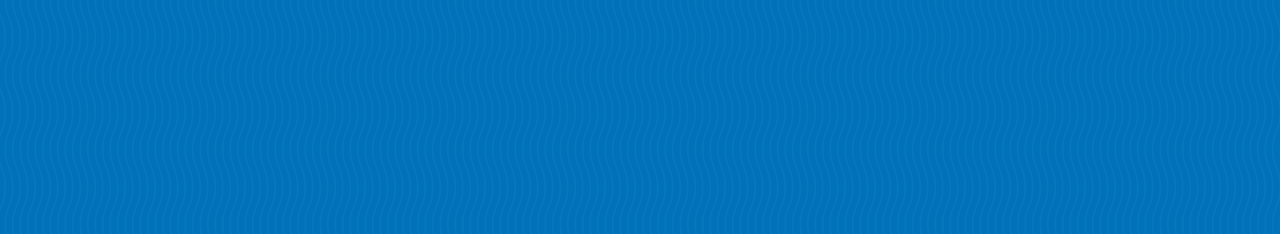
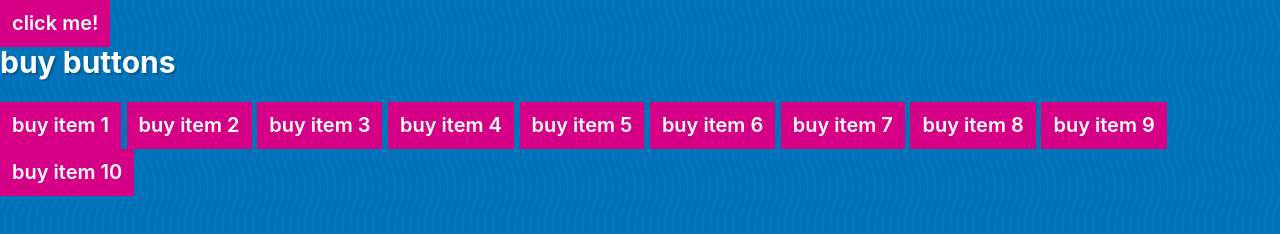
Before and after one commit to matthewselby/beginner-javascript, a website: page course-files/exercises/29 - Events/events.html in a window 1280 px wide. Drawn offline with Linux system fonts and the light colour scheme.

Commit message:
starting module 05

```diff
--- a/course-files/exercises/29 - Events/events.html
+++ b/course-files/exercises/29 - Events/events.html
@@ -9,7 +9,19 @@
 </head>
 
 <body>
-
+  <button class="butts">click me!</button>
+  <h2>buy buttons</h2>
+  <button class="buy">buy item 1</button>
+  <button class="buy">buy item 2</button>
+  <button class="buy">buy item 3</button>
+  <button class="buy">buy item 4</button>
+  <button class="buy">buy item 5</button>
+  <button class="buy">buy item 6</button>
+  <button class="buy">buy item 7</button>
+  <button class="buy">buy item 8</button>
+  <button class="buy">buy item 9</button>
+  <button class="buy">buy item 10</button>
+  <script src="./events.js"></script>
 </body>
 
 </html>
--- a/course-files/exercises/29 - Events/events.js
+++ b/course-files/exercises/29 - Events/events.js
@@ -0,0 +1,36 @@
+console.log('🦄 events.js is working 🦄');
+
+const butts = document.querySelector('.butts');
+
+// this creates a callback function
+// a function that we pass to a method that will be called at a later time
+// three steps
+// get something, listen for something, do something
+butts.addEventListener(`click`, () => {
+    console.log('it got clicked!');
+});
+
+// can create the function outside the event listener and then call it
+
+function myClickFunction() {
+    console.log('my new and improved clicker!!!!');
+}
+
+butts.addEventListener('click', myClickFunction);
+
+// remove an event listener
+// notice how only the first one shows now
+// if you ever want to remove the event listener function then it must be a named function or an arrow function
+butts.removeEventListener('click', myClickFunction);
+
+// listen on multiple items
+const buyButtons = document.querySelectorAll('button.buy');
+
+function buyLog() {
+    const item = this.innerText.replace('buy ', '');
+    console.log(`💰 Buying ${item}! 💰`);
+}
+
+buyButtons.forEach((button) => {
+    button.addEventListener('click', buyLog);
+});
```
